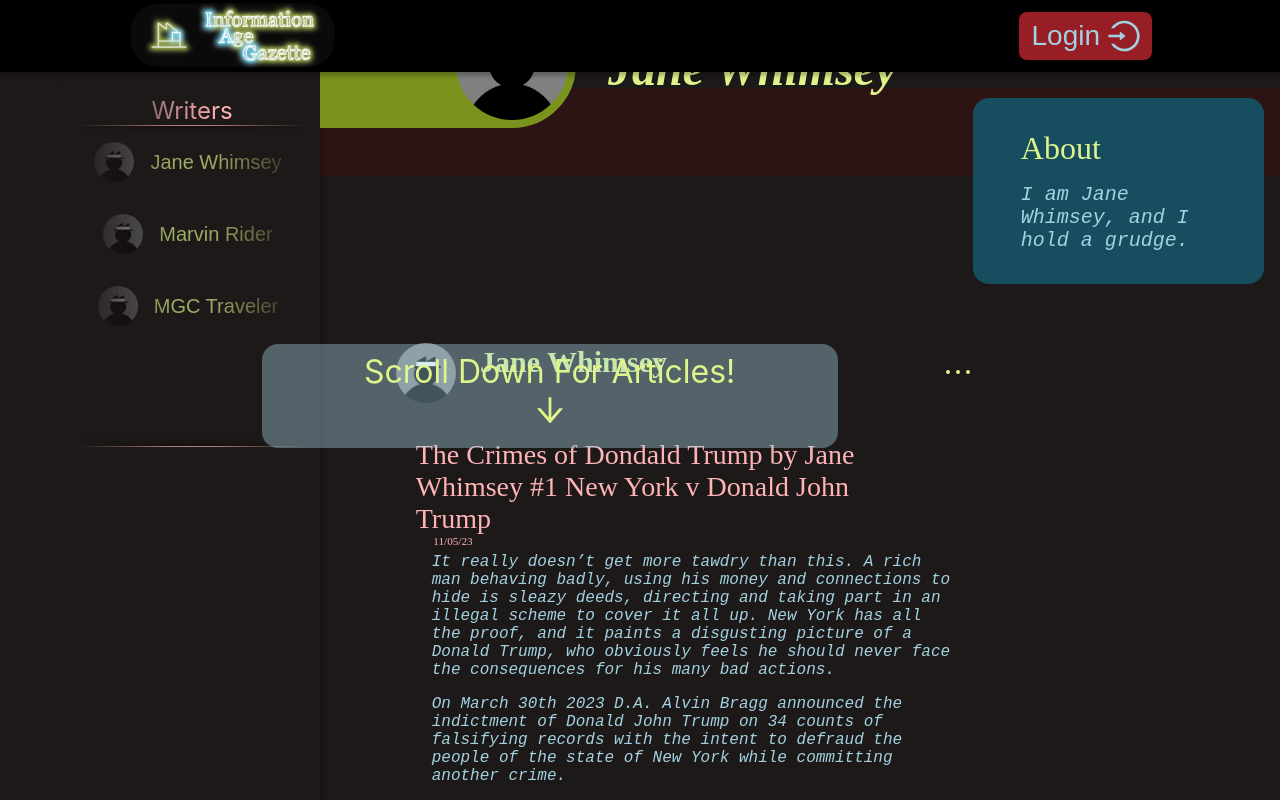
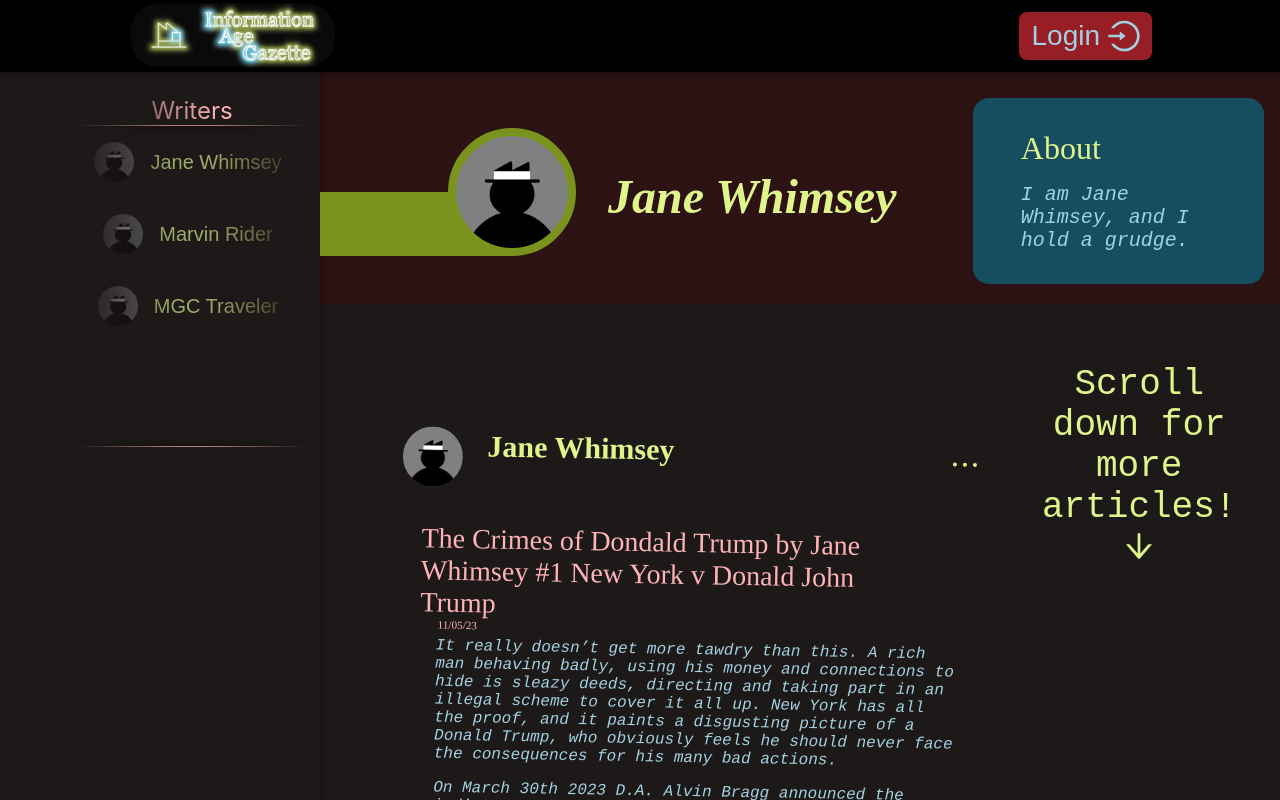
Before and after one commit to esmodea/IAG-Project, a React (Create React App) app in the folder iag-fe/: page /writer/jane-whimsey in a window 1280 px wide. Built offline with nearby package versions, Linux system fonts and the light colour scheme.

Commit message:
Fixed various writer page bugs

```diff
--- a/iag-fe/src/application/web/components/Home/homepageweb.css
+++ b/iag-fe/src/application/web/components/Home/homepageweb.css
@@ -16,7 +16,7 @@
 }
 
 .layout-div{
-    height: 2vh;
+    min-height: 10vh;
     background-color: var(--main-background-0);
     color: var(--main-background-0);
 }
@@ -35,6 +35,9 @@
 }
 
 .page-center{
+    position: fixed;
+    top: 4.5rem;
+    left: calc(100vw / 2 - 25vw);
     width: 50vw;
     height: calc(100vh - 4rem);
     z-index: 1;
@@ -50,6 +53,8 @@
 }
 
 .page-right{
+    position: fixed;
+    right: 2vw;
     width: 20vw;
     height: calc(100vh - 4rem);
     z-index: 1;
--- a/iag-fe/src/application/web/components/Home/index.js
+++ b/iag-fe/src/application/web/components/Home/index.js
@@ -31,7 +31,6 @@ const WHomeContent = () => {
     }
 
     const posts = articles.sort(sortDate);
-    console.log(posts);
 
     return(
         <div className="home-web">
@@ -42,6 +41,8 @@ const WHomeContent = () => {
                 </div>
                 <div className="banner-layout-div">
                     <div className="page-center-right">
+                        <div className="layout-div"></div>
+                        <div className="layout-div"></div>
                         <div className="page-center">
                             {posts.map((post) => {
                                 const {article, info, interaction} = post.content;
--- a/iag-fe/src/application/web/components/WriterPage/WriterBanner.js
+++ b/iag-fe/src/application/web/components/WriterPage/WriterBanner.js
@@ -11,7 +11,7 @@ const WriterBanner = (props) => {
     useEffect(() => {
         document.onkeydown = (e) => {
             if(e.key === 'f'){
-                console.log(document.getElementsByClassName('writer-banner')[0].className);
+                console.log(document.getElementsByClassName('web-writer-banner')[0].className);
             }
         }
         let scrollingDiv = document.getElementsByClassName('page-center')[0];
@@ -37,12 +37,12 @@ const WriterBanner = (props) => {
 
     return (
         <>
-        <div id="banner" className={`writer-banner ${isHidden ? 'hide-banner' : ''} ${hideScroll ? 'hide-scroll' : ''}`}>
+        <div id="banner" className={`web-writer-banner ${isHidden ? 'hide-banner' : ''} ${hideScroll ? 'hide-scroll' : ''}`}>
             <div className="icon"></div>
             <div className="icon-bar"></div>
             <h1 className="author-name">{authorName}</h1>
         </div>
-        <p className={`scroll-notif ${hideScroll ? 'hide-scroll' : ''}`} style={{fontSize: '2rem'}}>Scroll Down For Articles! <br /> <ArrowDownOutlined style={{fontSize: '2rem'}} /></p>
+        <p className={`scroll-notif ${hideScroll ? 'hide-scroll' : ''}`} style={{fontFamily: 'var(--main-text-family)', fontSize: '2.25rem', paddingTop: '1rem'}}>Scroll down for more articles! <br /> <ArrowDownOutlined style={{fontSize: '2rem'}} /></p>
         </>
     )
 }
--- a/iag-fe/src/application/web/components/WriterPage/index.js
+++ b/iag-fe/src/application/web/components/WriterPage/index.js
@@ -11,6 +11,30 @@ import WriterBanner from "./WriterBanner";
 
 const WWriterContent = () => {
     const location = useLocation();
+
+    const sortDate = (a, b) => {
+        let aDate = a.content.info.date.split('/').map((num) => {return +num;});
+        let bDate = b.content.info.date.split('/').map((num) => {return +num;});
+        if(aDate[2] >= bDate[2]){
+            if(aDate[0] >= bDate[0]){
+                if(aDate[1] >= bDate[1]){
+                    if(aDate[1] > bDate[1]){
+                        return -1;
+                    } else {
+                        return 0;
+                    }
+                } else {
+                    return 1;
+                }
+            } else {
+                return 1;
+            }
+        } else {
+            return 1;
+        }
+    }
+
+    const posts = articles.sort(sortDate);
 
 
     return(
@@ -29,10 +53,11 @@ const WWriterContent = () => {
                     </div>
                     <div className="page-center-right">
                         <div className={`page-center`}>
-                            {articles.map((post) => {
+                            <div className="layout-div"></div>
+                            {posts.map((post) => {
                                 const {article, info, interaction} = post.content;
                                 const authorName = location.pathname.split('/')[location.pathname.split('/').length - 1];
-                                if(info.id === authorName)return <ArticleWeb article={article} info={info} interaction={interaction} key={post.key} />;
+                                if(info.id === authorName)return <ArticleWeb article={article} info={info} interaction={interaction} id={+post.key} key={+post.key}/>;
                                 return '';
                             })}
                             <div className="layout-div">how did you find this?</div>
--- a/iag-fe/src/application/web/components/WriterPage/writerpageweb.css
+++ b/iag-fe/src/application/web/components/WriterPage/writerpageweb.css
@@ -45,7 +45,7 @@
     justify-content: center;
 }
 
-.writer-banner{
+.web-writer-banner{
     width: 100%;
     display: flex;
     height: 30vh;
@@ -54,17 +54,19 @@
     transition: .2s ease-in;
     margin-bottom: -5rem;
     z-index: 2;
+    align-items: center;
+    justify-content: center;
 }
 
 .scroll-notif{
     height: 3rem;
-    width: 45vw;
+    width: 18vw;
     text-align: center;
     position: fixed;
     top: calc(30vh + 4.5rem);
-    left: calc(50vw - 23.65rem);
+    right: 2vw;
     z-index: 2;
-    background-color: rgba(162, 210, 226, .4);
+    background: none;
     padding-bottom: 3rem;
     padding-top: .5rem;
     border-radius: 1rem;
@@ -72,16 +74,16 @@
     color: var(--color-secondary-2-2);
 }
 
-.writer-banner.hide-scroll{
+.web-writer-banner.hide-scroll{
     margin-bottom: -10rem;
 }
 
-.writer-banner.hide-banner.hide-scroll{
+.web-writer-banner.hide-banner.hide-scroll{
     margin-bottom: -5rem;
 }
 
 .hide-banner{
-    margin-top: -30vh;
+    margin-top: -30rem;
     transition: .1s ease-in;
 }
 
@@ -90,7 +92,7 @@
     transition: .1s ease-in;
 }
 
-.writer-banner > .icon{
+.web-writer-banner > .icon{
     z-index: 3;
     height: 7rem;
     width: 7rem;
```
Also changed, not shown: 1 other file (tests, documents, lock files or other folders).
